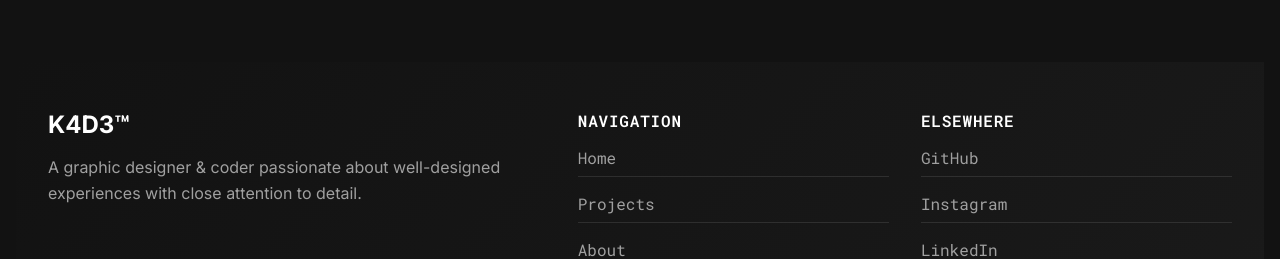
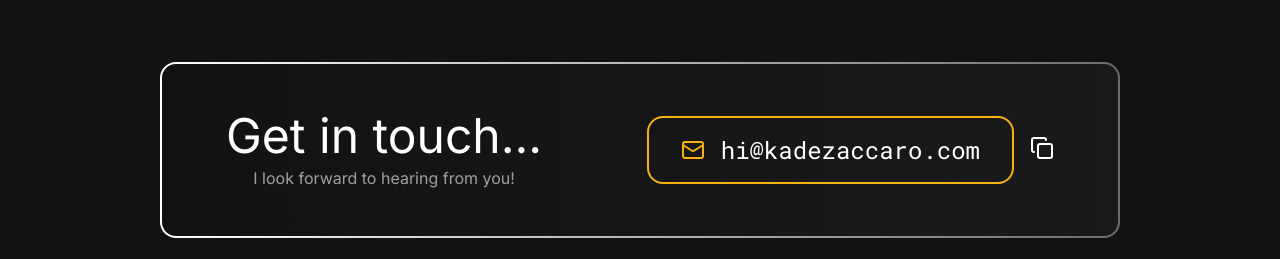
Before and after one commit to kadezaccaro/k4d3, a React (Vite) app: page / in a window 1280 px wide. Shown: the part 541-800 px from the top of the page. Built offline with nearby package versions, Linux system fonts and the light colour scheme.

Commit message:
Install Lucide for icons and add email CTA

```diff
--- a/index.html
+++ b/index.html
@@ -1,13 +1,13 @@
 <!DOCTYPE html>
 <html lang="en">
   <head>
-    <!--Meta-->
+    <!-- Meta -->
     <meta charset="UTF-8" />
     <link rel="icon" type="image/svg+xml" href="/vite.svg" />
     <meta name="viewport" content="width=device-width, initial-scale=1.0" />
     <title>K4D3 &mdash; Cybersecurity</title>
 
-    <!--Typography-->
+    <!-- Typography -->
     <link rel="preconnect" href="https://fonts.googleapis.com" />
     <link rel="preconnect" href="https://fonts.gstatic.com" crossorigin />
     <link
--- a/package.json
+++ b/package.json
@@ -10,6 +10,7 @@
     "preview": "vite preview"
   },
   "dependencies": {
+    "lucide-react": "^0.561.0",
     "motion": "^12.23.26",
     "react": "^19.2.0",
     "react-dom": "^19.2.0",
--- a/src/App.css
+++ b/src/App.css
@@ -133,6 +133,83 @@ button:hover {
 
 strong {
   font-weight: 700;
+}
+/* || EMAIL CTA */
+
+.cta-container {
+  display: flex;
+  justify-content: space-between;
+  align-items: center;
+  gap: 2rem;
+  max-width: 60rem;
+  margin: 0 auto;
+  padding: 3rem 4rem;
+  margin-top: 4rem;
+  /* Gradient border */
+  background: linear-gradient(to right, var(--dark-gray), var(--nero-gray))
+      padding-box,
+    linear-gradient(to right, var(--white), var(--dim-gray)) border-box;
+  border-radius: 1rem;
+  border: 2px solid transparent;
+}
+
+.cta-text {
+  text-align: center;
+}
+.cta-text p {
+  font-size: 1rem;
+  line-height: normal;
+  margin-top: 0.5rem;
+  color: var(--silver-chalice);
+}
+.cta-text h1 {
+  font-size: 3rem;
+  line-height: 3rem;
+  font-weight: normal;
+}
+
+.email-button {
+  font-size: 1.5rem;
+  padding: 1rem 2rem;
+  border-radius: 1rem;
+  display: flex;
+  justify-content: space-between;
+  align-items: center;
+  gap: 1rem;
+  border: 2px solid var(--dark-tangerine);
+}
+.email-button:hover {
+  transform: scale(1.04);
+}
+
+.cta-buttons {
+  display: flex;
+  align-items: center;
+  gap: 1rem;
+}
+
+.tooltip {
+  position: relative;
+  cursor: pointer;
+}
+.tooltip-text {
+  visibility: hidden;
+  font-size: 14px;
+  line-height: 20px;
+  background-color: black;
+  color: var(--white);
+  text-align: center;
+  border-radius: 0.5rem;
+  padding: 4px;
+  position: absolute;
+  z-index: 1;
+  width: 96px;
+  bottom: 100%;
+  left: 48%;
+  margin-left: -48px; /* Use half of the width to center the tooltip */
+}
+.tooltip:hover .tooltip-text {
+  visibility: visible;
 }
 
 /* || CONTACT */
--- /dev/null
+++ b/src/components/EmailCTA.jsx
@@ -0,0 +1,26 @@
+import { Mail, Copy } from "lucide-react";
+
+const EmailCTA = () => {
+  return (
+    <div className="cta-container">
+      <div className="cta-text">
+        <h1 className="lets-create">Get in touch...</h1>
+        <p>I look forward to hearing from you!</p>
+      </div>
+
+      <div className="cta-buttons">
+        <a href="mailto:hi@kadezaccaro.com" className="email-button">
+          <Mail size={24} color="#f9b110" />
+          hi@kadezaccaro.com
+        </a>
+
+        <div className="tooltip">
+          <Copy size={24} />
+          <span className="tooltip-text">Copy email to clipboard</span>
+        </div>
+      </div>
+    </div>
+  );
+};
+
+export default EmailCTA;
```
Also changed, not shown: 1 other file (tests, documents, lock files or other folders).
